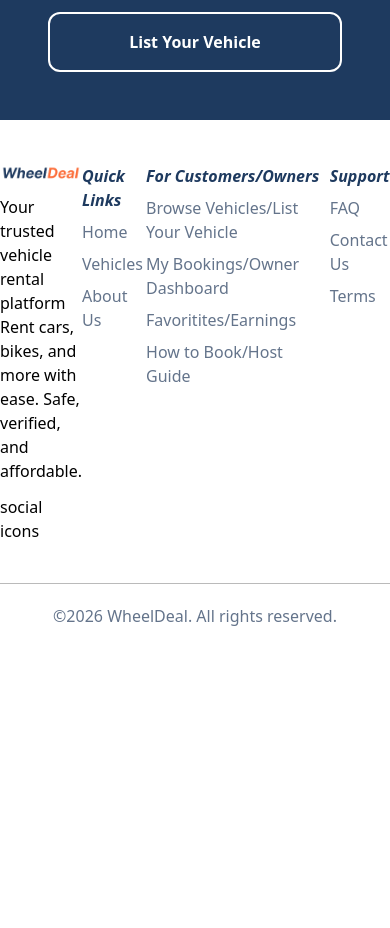
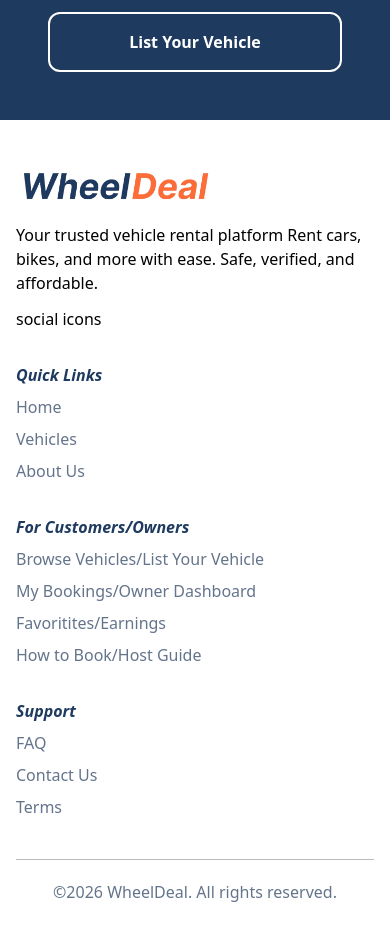
Before and after one commit to Hrita-Dutta/wheeldeal, a React (Vite) app in the folder frontend/: page / in a window 390 px wide. Shown: the part 5700-6628 px from the top of the page. Before the commit the page ends 6352 px from the top, so only its background shows below. Built offline with nearby package versions, Linux system fonts and the light colour scheme.

Commit message:
made footer mobile responsive

```diff
--- a/frontend/src/components/Footer.jsx
+++ b/frontend/src/components/Footer.jsx
@@ -1,14 +1,15 @@
 import React from "react";
 import logo from "../../public/logo/logo_alt.png";
 import { NavLink } from "react-router-dom";
+import { scrollToTop } from "../utils/ScrollToTop";
 
 const Footer = () => {
   return (
     <>
-      <footer className="flex justify-center py-1">
-        <div className="w-295">
-          <div className="flex justify-between py-10">
-            <div className="w-[23%] flex flex-col gap-3">
+      <footer className="flex justify-center py-1 px-4">
+        <div className="w-full lg:w-295">
+          <div className="flex flex-col lg:flex-row justify-between py-10 gap-8 lg:gap-0">
+            <div className="w-full lg:w-[23%] flex flex-col gap-3">
               <img src={logo} alt="" width={200} />
               <p>
                 Your trusted vehicle rental platform Rent cars, bikes, and more
@@ -16,22 +17,26 @@ const Footer = () => {
               </p>
               <span>social icons</span>
             </div>
-            <div className="text-[#64748B] ">
+            <div className="text-[#64748B]">
               <ul className="flex flex-col gap-2">
                 <li className="font-bold italic text-[#1E3A5F]">Quick Links</li>
                 <li className="hover:underline">
-                  <NavLink>Home</NavLink>
+                  <NavLink to="/" onClick={scrollToTop}>
+                    Home
+                  </NavLink>
                 </li>
                 <li className="hover:underline">
-                  <NavLink>Vehicles</NavLink>
+                  <NavLink onClick={scrollToTop}>Vehicles</NavLink>
                 </li>
                 <li className="hover:underline">
-                  <NavLink>About Us</NavLink>
+                  <NavLink to="/about" onClick={scrollToTop}>
+                    About Us
+                  </NavLink>
                 </li>
               </ul>
             </div>
             {/* For Customers or Owners according to account type */}
-            <div className="text-[#64748B] ">
+            <div className="text-[#64748B]">
               <ul className="flex flex-col gap-2">
                 <li className="font-bold italic text-[#1E3A5F]">
                   For Customers/Owners
@@ -50,7 +55,7 @@ const Footer = () => {
                 </li>
               </ul>
             </div>
-            <div className="text-[#64748B] ">
+            <div className="text-[#64748B]">
               <ul className="flex flex-col gap-2">
                 <li className="font-bold italic text-[#1E3A5F]">Support</li>
                 <li className="hover:underline">
```
